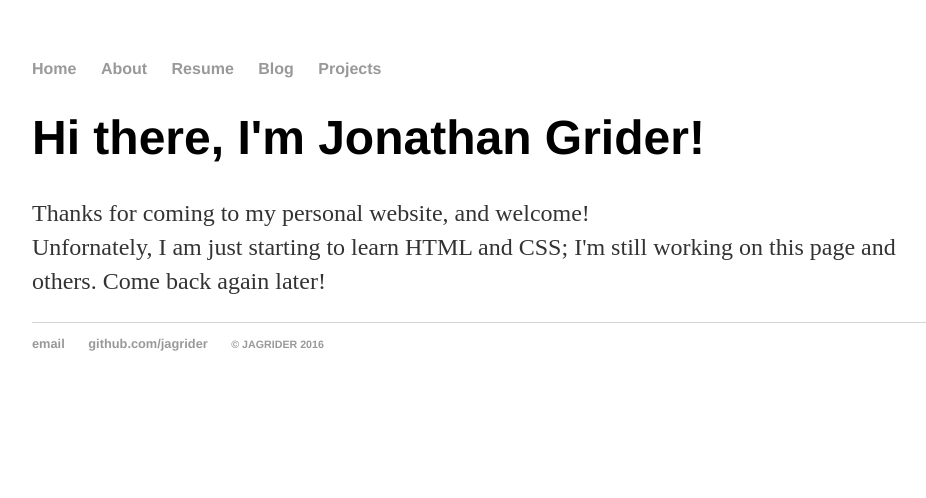
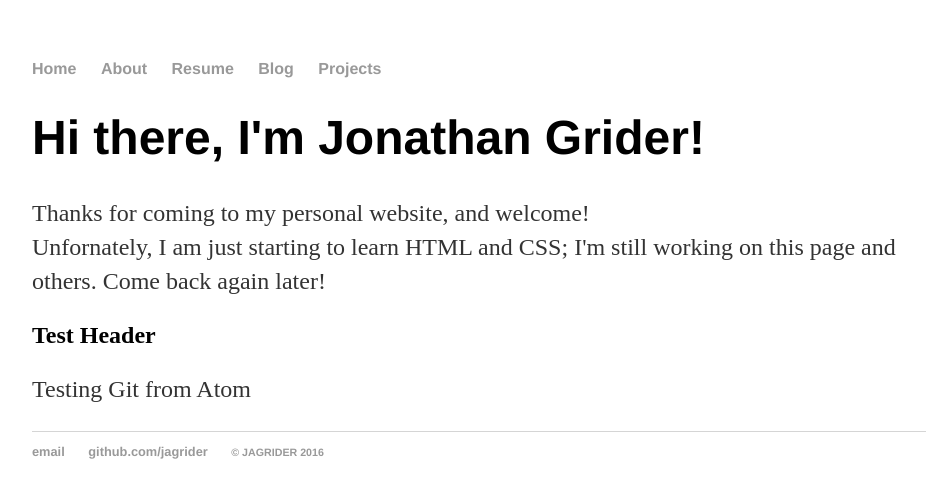
Before and after one commit to jagrider/jagrider.github.io, a Jekyll site: the page built from index.html, in a window 1280 px wide. Shown: the top 498 px of the page, without its empty margins (160-1086 px from the left). Built offline with Jekyll 4.4.1, drawn with Linux system fonts in a browser that asks for light colours.

Commit message:
Testing adding, committing and pushing from Atom

```diff
--- a/index.html
+++ b/index.html
@@ -4,5 +4,12 @@ title: Jonathan Grider, Computer Junkie
 ---
 <div class="blurb">
 	<h1>Hi there, I'm Jonathan Grider!</h1>
-	<p>Thanks for coming to my personal website, and welcome!<br>Unfornately, I am just starting to learn HTML and CSS; I'm still working on this page and others. Come back again later!</p>
+	<p>Thanks for coming to my personal website, and welcome!<br>Unfornately,
+		I am just starting to learn HTML and CSS; I'm still working on this page
+		and others. Come back again later!
+	</p>
+	<div class="test">
+		<h2>Test Header</h2>
+		<p>Testing Git from Atom</p>
+	</div><!--/.test-->
 </div><!-- /.blurb -->
```
